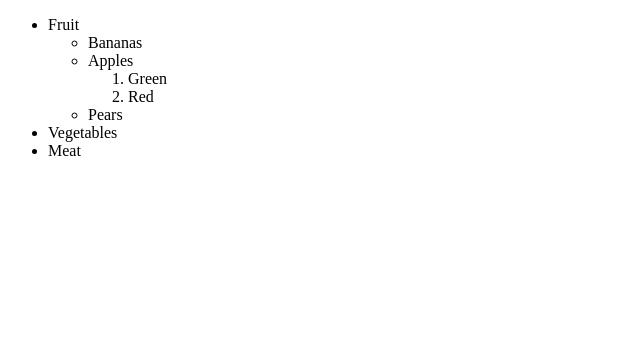
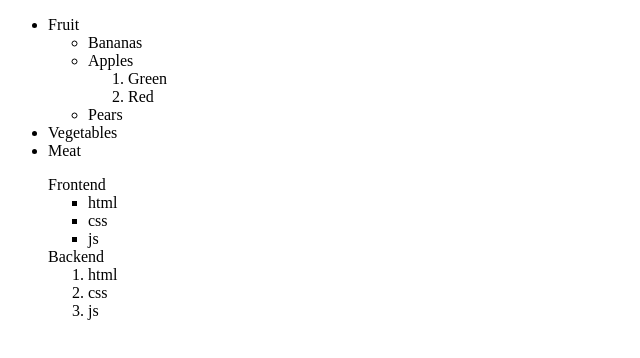
Before and after one commit to nazrinamiraslanli/CodeAcademy-Classworks, a plain HTML site: page 01.FirstHtmlTask/index.html in a window 1280 px wide. Shown: the whole page, without its empty margins (0-640 px from the left). Drawn offline with Linux system fonts and the light colour scheme.

Commit message:
Document

```diff
--- a/01-HTML-task/index.html
+++ b/01.FirstHtmlTask/index.html
@@ -21,5 +21,19 @@
       <li>Vegetables</li>
       <li>Meat</li>
     </ul>
+    <ul type="none">
+      <li>Frontend</li>
+      <ul type="square">
+        <li>html</li>
+        <li>css</li>
+        <li>js</li>
+      </ul>
+      <li>Backend</li>
+      <ol type="1">
+        <li>html</li>
+        <li>css</li>
+        <li>js</li>
+      </ol>
+    </ul>
   </body>
 </html>
```
